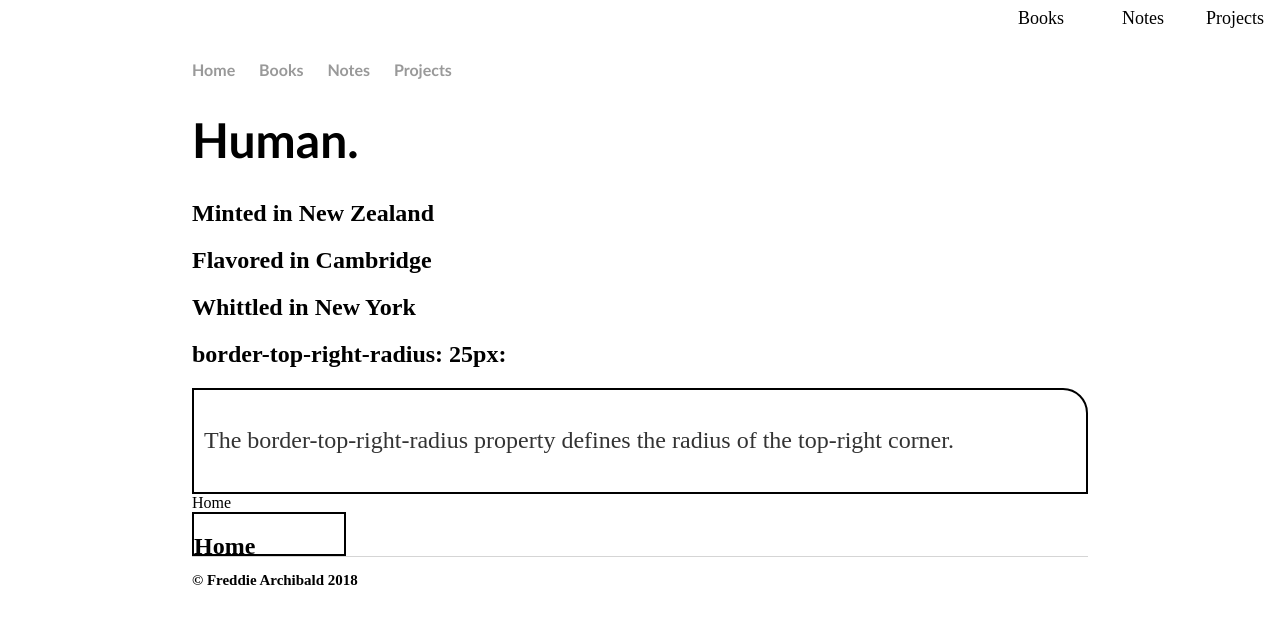
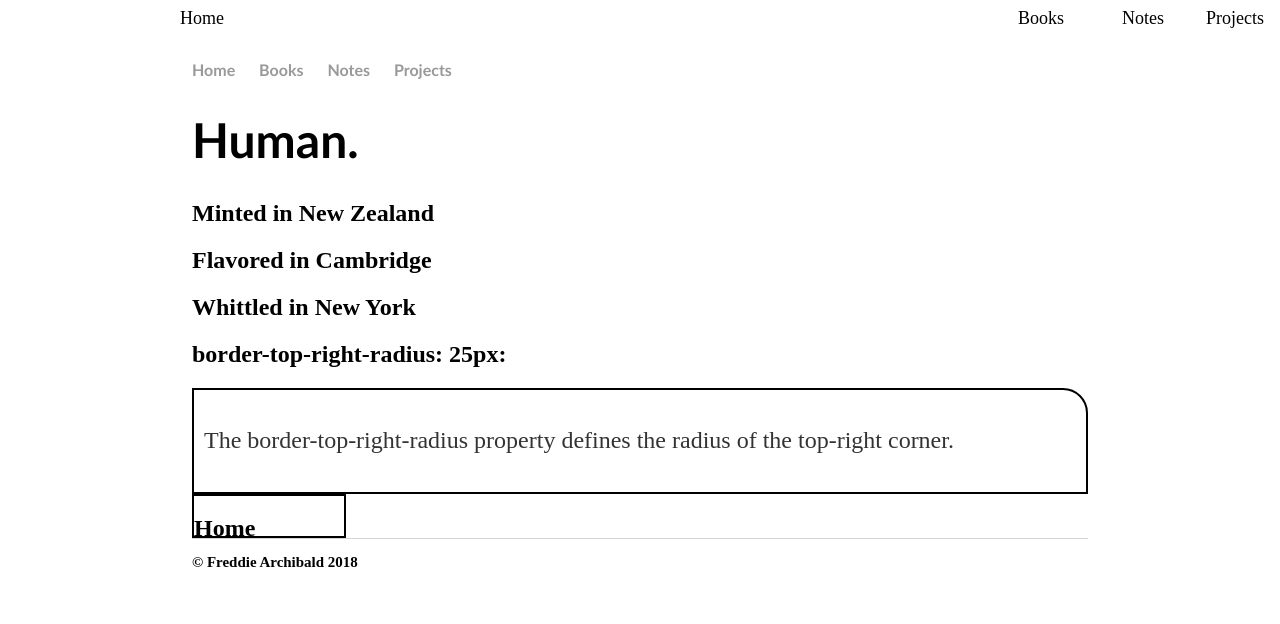
Before and after one commit to scryptive/personal, a Jekyll site: the page built from index.html, in a window 1280 px wide. Shown: the top 624 px of the page. Built offline with Jekyll 4.4.1, drawn with Linux system fonts in a browser that asks for light colours.

Commit message:
Update index.html

```diff
--- a/index.html
+++ b/index.html
@@ -57,7 +57,7 @@ title: planet fred
 .middleleft {
     position: absolute;
     top: 8px;
-    right: 316px;
+    left: 180px;
     font-size: 18px;
 }
 
@@ -67,7 +67,7 @@ title: planet fred
   <div class="topright">Projects</div>
   <div class="middleright">Notes</div>
   <div class="middlemiddle">Books</div>
-  <div class="middleft">Home</div>
+  <div class="middleleft">Home</div>
 </div>
 
 </body>
```
